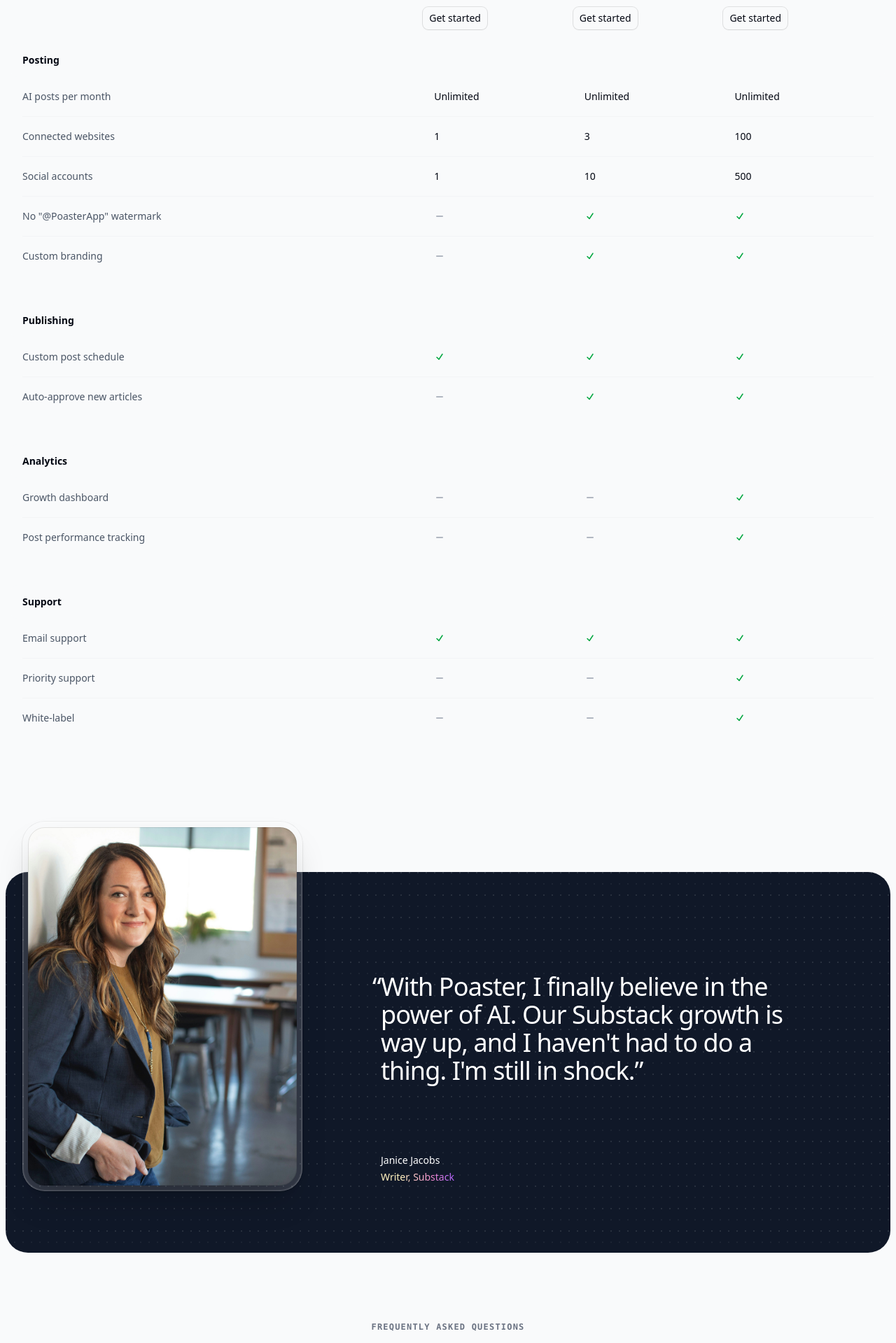
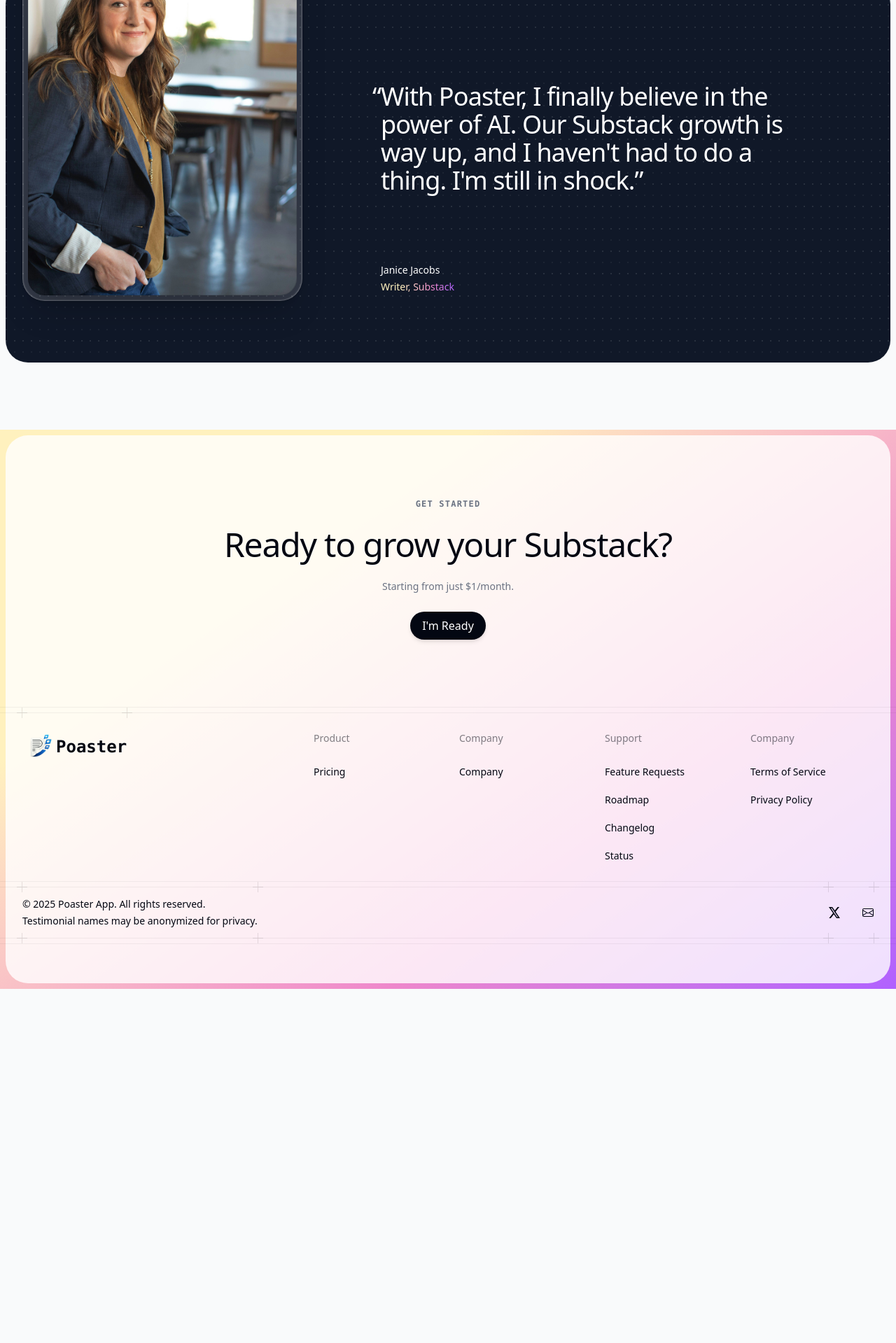
Before and after one commit to cdrxyz/poaster-website, a Next.js app: page /pricing in a window 1280 px wide. Shown: the part 1300-3219 px from the top of the page at 70% size. After the commit the page ends 2713 px from the top, so only its background shows below. Built offline with nearby package versions, Linux system fonts and the light colour scheme; a web font is replaced by a local one.

Commit message:
chore: restore commented template sections

```diff
--- a/src/app/company/page.jsx
+++ b/src/app/company/page.jsx
@@ -100,6 +100,18 @@ function Header() {
         </div>
       </section>
     </Container>
+  )
+}
+
+function Person({ name, description, img }) {
+  return (
+    <li className="flex items-center gap-4">
+      <img alt="" src={assetUrl(img)} className="size-12 rounded-full" />
+      <div className="text-sm/6">
+        <h3 className="font-medium">{name}</h3>
+        <p className="text-gray-500">{description}</p>
+      </div>
+    </li>
   )
 }
 
@@ -224,6 +236,78 @@ function Investors() {
           small business marketing team looking to grow their audience without extra effort.
         </p>
       </div>
+      {/*<Subheading as="h3" className="mt-24">*/}
+      {/*  Venture Capital*/}
+      {/*</Subheading>*/}
+      {/*<hr className="mt-6 border-t border-gray-200" />*/}
+      {/*<ul*/}
+      {/*  role="list"*/}
+      {/*  className="mx-auto mt-10 grid grid-cols-1 gap-8 lg:grid-cols-2"*/}
+      {/*>*/}
+      {/*  <li>*/}
+      {/*    <img*/}
+      {/*      alt="Remington Schwartz"*/}
+      {/*      src="/investors/remington-schwartz.svg"*/}
+      {/*      className="h-14"*/}
+      {/*    />*/}
+      {/*    <p className="mt-6 max-w-lg text-sm/6 text-gray-500">*/}
+      {/*      Remington Schwartz has been a driving force behind our*/}
+      {/*      company’s growth, helping us raise capital and providing*/}
+      {/*      strategic guidance as we scale. Their expertise in enterprise*/}
+      {/*      software and deep network of industry connections have been*/}
+      {/*      invaluable to our success.*/}
+      {/*    </p>*/}
+      {/*  </li>*/}
+      {/*  <li>*/}
+      {/*    <img alt="Deccel" src="/investors/deccel.svg" className="h-14" />*/}
+      {/*    <p className="mt-6 max-w-lg text-sm/6 text-gray-500">*/}
+      {/*      Deccel has been at the forefront of innovation, investing in*/}
+      {/*      pioneering companies across various sectors, including technology,*/}
+      {/*      consumer goods, and healthcare. Their philosophy of ‘plausible*/}
+      {/*      deniability’ and dedication to looking the other way have helped*/}
+      {/*      produce some of the world’s most controversial companies.*/}
+      {/*    </p>*/}
+      {/*  </li>*/}
+      {/*</ul>*/}
+      {/*<Subheading as="h3" className="mt-24">*/}
+      {/*  Individual investors*/}
+      {/*</Subheading>*/}
+      {/*<hr className="mt-6 border-t border-gray-200" />*/}
+      {/*<ul*/}
+      {/*  role="list"*/}
+      {/*  className="mx-auto mt-16 grid grid-cols-1 gap-8 sm:grid-cols-2 lg:grid-cols-3"*/}
+      {/*>*/}
+      {/*  <Person*/}
+      {/*    name="Kristin Watson"*/}
+      {/*    description="TechNexus Ventures"*/}
+      {/*    img="/individual-investors/kristin-watson.jpg"*/}
+      {/*  />*/}
+      {/*  <Person*/}
+      {/*    name="Emma Dorsey"*/}
+      {/*    description="Innovate Capital Partners"*/}
+      {/*    img="/individual-investors/emma-dorsey.jpg"*/}
+      {/*  />*/}
+      {/*  <Person*/}
+      {/*    name="Alicia Bell"*/}
+      {/*    description="FutureWave Investments"*/}
+      {/*    img="/individual-investors/alicia-bell.jpg"*/}
+      {/*  />*/}
+      {/*  <Person*/}
+      {/*    name="Jenny Wilson"*/}
+      {/*    description="SynergyTech Equity"*/}
+      {/*    img="/individual-investors/jenny-wilson.jpg"*/}
+      {/*  />*/}
+      {/*  <Person*/}
+      {/*    name="Anna Roberts"*/}
+      {/*    description="NextGen Horizons"*/}
+      {/*    img="/individual-investors/anna-roberts.jpg"*/}
+      {/*  />*/}
+      {/*  <Person*/}
+      {/*    name="Benjamin Russel"*/}
+      {/*    description="Pioneer Digital Ventures"*/}
+      {/*    img="/individual-investors/benjamin-russel.jpg"*/}
+      {/*  />*/}
+      {/*</ul>*/}
     </Container>
   )
 }
--- a/src/app/pricing/page.jsx
+++ b/src/app/pricing/page.jsx
@@ -3,6 +3,7 @@ import { Container } from '@/components/container'
 import { Footer } from '@/components/footer'
 import { Gradient, GradientBackground } from '@/components/gradient'
 import { Link } from '@/components/link'
+import { LogoCloud } from '@/components/logo-cloud'
 import { Navbar } from '@/components/navbar'
 import { Heading, Lead, Subheading } from '@/components/text'
 import { assetUrl } from '@/lib/asset'
@@ -130,6 +131,7 @@ function PricingCards() {
             <PricingCard key={tierIndex} tierIndex={tierIndex} tier={tier} />
           ))}
         </div>
+        {/*<LogoCloud className="mt-24" />*/}
       </Container>
     </div>
   )
@@ -493,9 +495,9 @@ export default function Pricing() {
       </Container>
       <Header />
       <PricingCards />
-      <PricingTable selectedTier={tier} />
+      {/*<PricingTable selectedTier={tier} />*/}
       <Testimonial />
-      <FrequentlyAskedQuestions />
+      {/*<FrequentlyAskedQuestions />*/}
       <Footer />
     </main>
   )
```
Also changed, not shown: src/app/page.jsx (+7 -0 lines).
